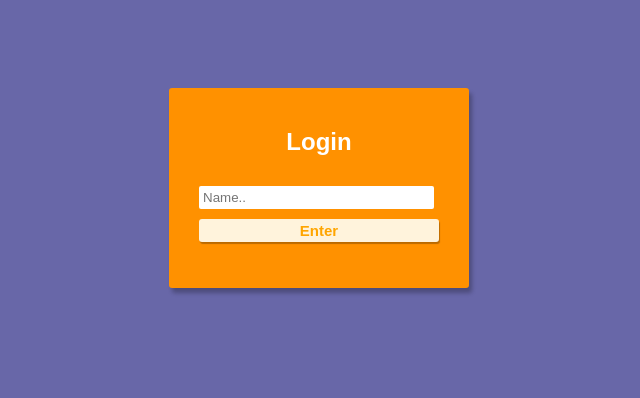
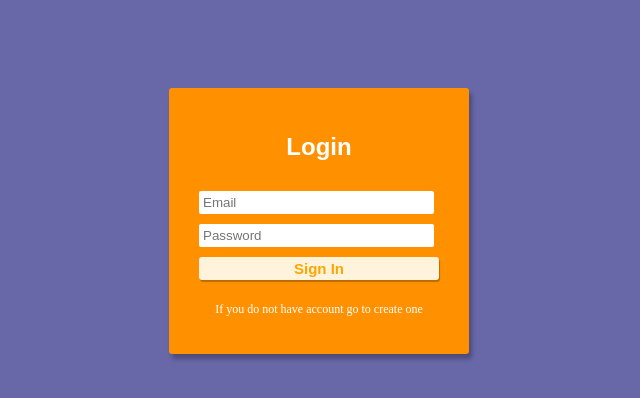
Before and after one commit to EMSpy/Proto-squadtion, a React app in the folder frontend/: page / in a window 1280 px wide. Shown: the top 398 px of the page, without its empty margins (321-961 px from the left). Built offline with nearby package versions, Linux system fonts and the light colour scheme; no server answers; the HTML template or start-up script is replaced by a standard one.

Commit message:
auth added -cookies implementatio -register in frontend done -log out done - toke ready

```diff
--- a/frontend/package.json
+++ b/frontend/package.json
@@ -10,12 +10,15 @@
     "preview": "vite preview"
   },
   "dependencies": {
+    "js-cookie": "^3.0.5",
+    "jwt-decode": "^4.0.0",
     "react": "^19.2.0",
     "react-dom": "^19.2.0",
-    "socket.io-client": "^4.8.1"
+    "socket.io-client": "^4.8.3"
   },
   "devDependencies": {
     "@eslint/js": "^9.39.1",
+    "@types/js-cookie": "^3.0.6",
     "@types/node": "^24.10.1",
     "@types/react": "^19.2.5",
     "@types/react-dom": "^19.2.3",
--- a/frontend/src/App.tsx
+++ b/frontend/src/App.tsx
@@ -1,66 +1,130 @@
-import { useState } from "react";
-import { Chat } from "./components/Chat"
+import { useState, useEffect } from "react";
+import Cookies from "js-cookie";
+import { jwtDecode } from "jwt-decode";
 import { socket } from "./socket";
+import { Chat } from "./components/Chat";
 import { UsersList } from "./components/UsersList";
 import { PrivateChat } from "./components/PrivateChat";
 
+function App() {
+  const [isRegistering, setIsRegistering] = useState(false);
+  const [email, setEmail] = useState("");
+  const [password, setPassword] = useState("");
+  const [userName, setUserName] = useState("");
 
-
-function App() {
-
-  const [username, setUsername] = useState("");
-  const [logged, setLogged] = useState(false)
+  const [displayName, setDisplayName] = useState("");
+  const [logged, setLogged] = useState(false);
   const [chatWith, setChatWith] = useState<string | null>(null);
 
-  const handleConnect = () => {
-    if (!username) return
+  useEffect(() => {
+    const token = Cookies.get("token");
+    if (token) {
+      try {
+        const decoded: any = jwtDecode(token);
+        setDisplayName(decoded.username);
+        setLogged(true);
+        socket.connect();
+      } catch (e) { handleLogout(); }
+    }
+  }, []);
 
-    socket.connect()
-    socket.emit("register_user", username)
-    setLogged(true)
-  }
+  const handleAuth = async () => {
+    const endpoint = isRegistering ? "register" : "login";
+    const body = isRegistering
+      ? { email, password, userName }
+      : { email, password };
 
-  const handleConnectEnter = (e: React.KeyboardEvent<HTMLInputElement>) => {
-    if (!username) return
+    try {
+      const res = await fetch(`http://localhost:4000/api/auth/${endpoint}`, {
+        method: "POST",
+        headers: { "Content-Type": "application/json" },
+        body: JSON.stringify(body),
+      });
 
-    if (e.key === "Enter") {
-      e.preventDefault();
-      socket.connect()
-      socket.emit("register_user", username)
-      setLogged(true)
+      const data = await res.json();
+
+      if (res.ok) {
+        if (isRegistering) {
+          alert("Account was created");
+          setIsRegistering(false);
+        } else {
+          Cookies.set("token", data.token, { expires: 1 });
+          setDisplayName(data.username);
+          setLogged(true);
+          socket.connect();
+        }
+      } else {
+        alert(data.message || "Error in the process");
+      }
+    } catch (error) {
+      console.error("Auth error:", error);
     }
-  }
+  };
+
+  const handleLogout = () => {
+    Cookies.remove("token");
+    socket.disconnect();
+    setLogged(false);
+    setChatWith(null);
+  };
 
   if (!logged) {
     return (
-      <div className="loginchat-container">
-        <h2 className="loginchat">Login</h2>
+      <div className="loginchat-container" style={{ height: isRegistering ? 'auto' : '200px' }}>
+        <h2 className="loginchat">{isRegistering ? "Create Account" : "Login"}</h2>
+
+        {isRegistering && (
+          <input
+            type="text"
+            placeholder="User Name"
+            value={userName}
+            onChange={(e) => setUserName(e.target.value)}
+          />
+        )}
+
         <input
-          id="name"
-          type="text"
-          placeholder="Name.."
-          value={username}
-          onChange={(e) => setUsername(e.target.value)}
-          onKeyDown={handleConnectEnter}
+          type="email"
+          placeholder="Email"
+          value={email}
+          onChange={(e) => setEmail(e.target.value)}
         />
-        <button onClick={handleConnect}>Enter</button>
+
+        <input
+          type="password"
+          placeholder="Password"
+          value={password}
+          onChange={(e) => setPassword(e.target.value)}
+        />
+
+        <button onClick={handleAuth}>
+          {isRegistering ? "Register" : "Sign In"}
+        </button>
+
+        <p  className="registeruser"
+           onClick={() => setIsRegistering(!isRegistering)}>
+          {isRegistering ? "If you have an account go to login" : "If you do not have account go to create one"}
+        </p>
       </div>
-    )
+    );
   }
 
+  return (
+    <div className="chat-app-wrapper">
+      <header style={{ color: 'white', display: 'flex', justifyContent: 'space-between', padding: '10px' }}>
+        <span>User: <strong>{displayName}</strong></span>
+        <button className="logoutbutton" onClick={handleLogout}>Log out</button>
+      </header>
 
-
-  return (
-    <div className="chatpage">
-
-      <UsersList me={username} onSelectUser={setChatWith} />
-
-      {
-        chatWith ? <PrivateChat me={username} other={chatWith} />
-          : <Chat username={username} />
-      }
+      <div className="chatpage">
+        <UsersList me={displayName} onSelectUser={setChatWith} />
+        {chatWith ? (
+          <PrivateChat me={displayName} other={chatWith} />
+        ) : (
+          <Chat username={displayName} />
+        )}
+      </div>
     </div>
-  )
+  );
 }
 
-export default App
+export default App;
--- a/frontend/src/components/Chat.tsx
+++ b/frontend/src/components/Chat.tsx
@@ -1,107 +1,85 @@
-
 import { useEffect, useRef, useState } from "react";
 import { socket } from "../socket";
-
+import Cookies from "js-cookie";
 
 interface Props {
   username: string;
 }
 
-export const Chat = ({username}:Props) => {
-
-
+export const Chat = ({ username }: Props) => {
   const [message, setMessage] = useState("");
   const [messages, setMessages] = useState<{ username: string; message: string }[]>([]);
   const messagesEndRef = useRef<HTMLDivElement>(null);
 
   useEffect(() => {
     const getAllMessages = async () => {
-            const res = await fetch("http://localhost:4000/api/messages")
-            const data = await res.json()
-            setMessages(data)
+      const token = Cookies.get("token");
+
+      try {
+        const res = await fetch("http://localhost:4000/api/messages", {
+          headers: {
+            "Authorization": `Bearer ${token}`
           }
+        });
 
-        getAllMessages()
-    }, [])
+        if (res.ok) {
+          const data = await res.json();
+          setMessages(data);
+        } else if (res.status === 401) {
+          console.error("No autorizado. El token podría haber expirado.");
+        }
+      } catch (error) {
+        console.error("Error fetching messages:", error);
+      }
+    };
+
+    getAllMessages();
+  }, []);
 
   const scrollToBottom = () => {
     if (messagesEndRef.current) {
-            messagesEndRef.current.scrollTop = messagesEndRef.current.scrollHeight
+      messagesEndRef.current.scrollTop = messagesEndRef.current.scrollHeight;
     }
-    }
-
+  };
 
   useEffect(() => {
     scrollToBottom();
   }, [messages]);
 
-
   useEffect(() => {
     const handler = (data: { username: string; message: string }) => {
       setMessages((prev) => [...prev, data]);
     };
-
     socket.on("receive_message", handler);
-
-        return () => {
-            socket.off("receive_message", handler);
-        };
+    return () => { socket.off("receive_message", handler); };
   }, []);
 
   const sendMessage = () => {
     if (!username || !message) return;
-
-        socket.emit("send_message", { username, message });
+    socket.emit("send_message", { message });
     setMessage("");
   };
 
-    const sendMessageEnter = (e: React.KeyboardEvent<HTMLInputElement>) => {
-        if (!username || !message) return;
-
-        if(e.key === "Enter"){
-            e.preventDefault();
-
-            socket.emit("send_message", { username, message });
-            setMessage("");
-        }
-    };
-
-
   return (
     <div className="chat-container">
-
       <h2 className="title titleGlobal">Global Chat</h2>
-
-
       <div className="message-content" ref={messagesEndRef}>
-                {
-                    messages.map((m, i) => (
+        {messages.map((m, i) => (
           <div key={i} className="message">
             <p>{m.username}</p>
             <p>{m.message}</p>
           </div>
-                    ))
-                }
+        ))}
       </div>
-
       <div className="inputs-container">
-
-           {/*      <input
-                    placeholder="Name"
-                    value={username}
-                    onChange={(e) => setUsername(e.target.value)}
-                /> */}
-
         <input
           placeholder="Message..."
           value={message}
           onChange={(e) => setMessage(e.target.value)}
-                    onKeyDown={sendMessageEnter}
+          onKeyDown={(e) => e.key === "Enter" && sendMessage()}
         />
-
         <button onClick={sendMessage}>Send</button>
       </div>
-
     </div>
-    )
-}
+  );
+};
--- a/frontend/src/index.css
+++ b/frontend/src/index.css
@@ -13,9 +13,29 @@ body {
 }
 
 
+.registeruser {
+    color: white;
+    font-size: 12px;
+    text-align: center;
+    cursor: pointer;
+}
+
+.logoutbutton {
+    border-radius: 3px;
+    border: none;
+    background-color: rgb(113, 97, 255);
+    color: rgb(170, 170, 170);
+    padding: 5px 10px;
+    box-shadow: 1px 2px 1px rgba(0, 0, 0, 0.267);
+    background-color: rgb(255, 255, 255);
+    font-weight: 600;
+    font-size: 15px;
+    cursor: pointer;
+}
+
 .loginchat-container {
     background-color: rgb(255, 145, 0);
-    padding: 20px 30px;
+    padding: 25px 30px;
     border-radius: 3px;
     box-shadow: 3px 5px 4px rgba(0, 0, 0, 0.267);
     margin-top: 5em;
@@ -23,7 +43,9 @@ body {
     flex-direction: column;
     gap: 10px;
     width: 300px;
-    height: 200px;
+    height: auto;
+    min-height: min-content;
+
 }
 
 
--- a/frontend/src/socket.ts
+++ b/frontend/src/socket.ts
@@ -1,5 +1,11 @@
 import { io } from "socket.io-client";
+import Cookies from "js-cookie";
 
 export const socket = io("http://localhost:4000", {
-    autoConnect: true,
+    autoConnect: false,
+    auth: (cb) => {
+        cb({
+            token: Cookies.get("token")
+        })
+    }
 });
```
Also changed, not shown: frontend/src/components/PrivateChat.tsx (+35 -60 lines), 2 other files (tests, documents, lock files or other folders). Lines whose indentation alone changed are shown as unchanged.
